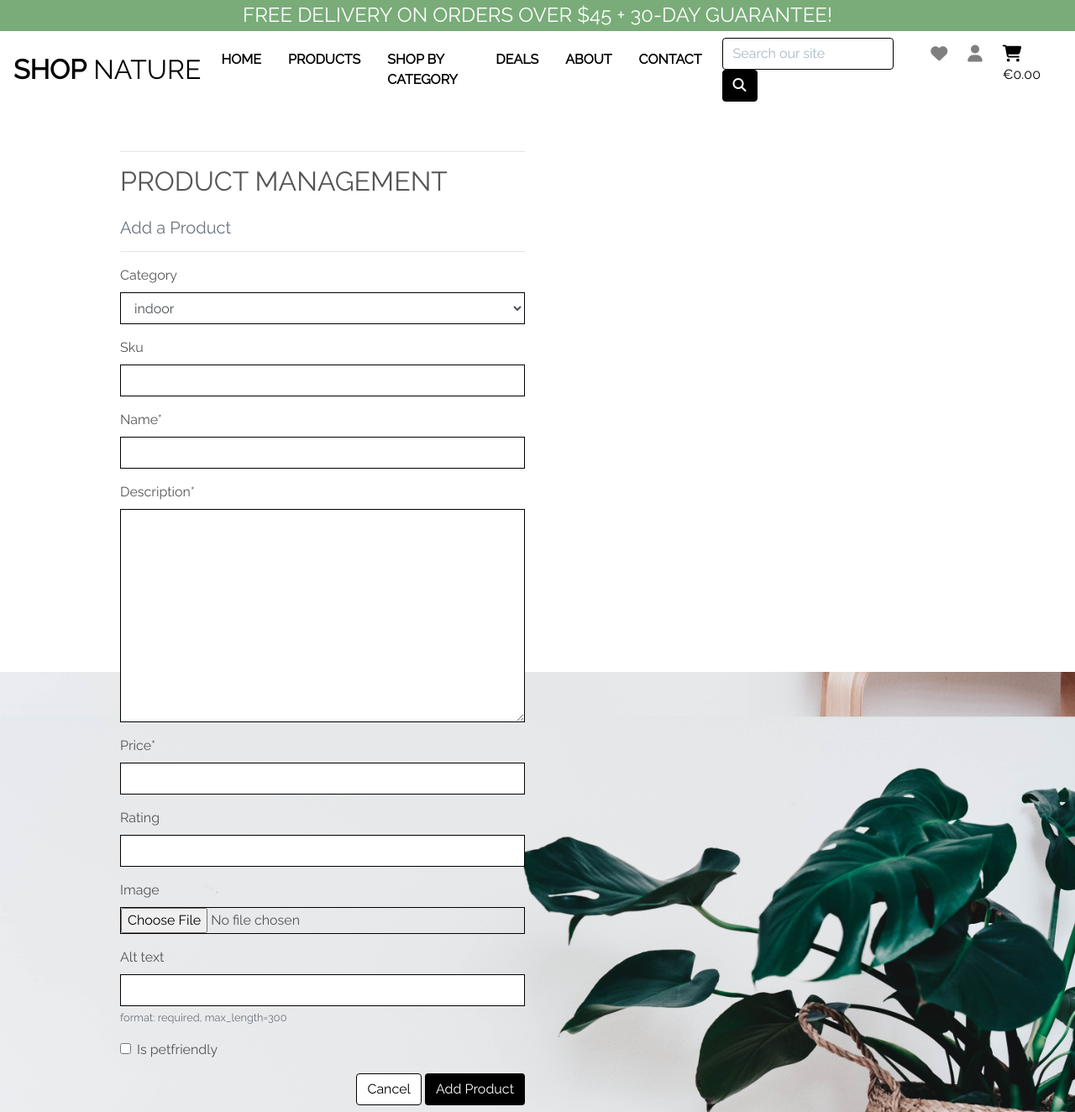
After one commit to NikolettaGr/e-commerce, a Django app: page /products/add/ in a window 1280 px wide. The commit adds this page. Shown: the whole page at 84% size. Run offline with Django 3.2, Linux system fonts and the light colour scheme; data comes from the database, SQL or seed files in the repository; both versions use the stored data as it was after the commit; some libraries are stand-ins or nearby versions.

Commit message:
Product Admin - add product view, url and template

```diff
--- /dev/null
+++ b/products/templates/products/add_product.html
@@ -0,0 +1,37 @@
+{% extends "base.html" %}
+{% load static %}
+
+{% block page_header %}
+<div class="container header-container">
+    <div class="row">
+        <div class="col"></div>
+    </div>
+</div>
+{% endblock %}
+
+{% block content %}
+<div class="overlay"></div>
+<div class="container">
+    <div class="row">
+        <div class="col-12 col-md-6">
+            <hr>
+            <h2 class="logo-font mb-4">Product Management</h2>
+            <h5 class="text-muted">Add a Product</h5>
+            <hr>
+        </div>
+    </div>
+
+    <div class="row">
+        <div class="col-12 col-md-6">
+            <form method="POST" action="{% url 'add_product' %}" class="form mb-2" enctype="multipart/form-data">
+                {% csrf_token %}
+                {{ form | crispy }}
+                <div class="text-right">
+                    <a class="btn btn-outline-black rounded-2" href="{% url 'products' %}">Cancel</a>
+                    <button class="btn btn-black rounded-2" type="submit">Add Product</button>
+                </div>
+            </form>
+        </div>
+    </div>
+</div>
+{% endblock %}
--- a/products/urls.py
+++ b/products/urls.py
@@ -3,5 +3,6 @@ from . import views
 
 urlpatterns = [
     path('', views.all_products, name='products'),
-    path('<product_id>', views.product_detail, name='product_detail'),
+    path('<int:product_id>/', views.product_detail, name='product_detail'),
+    path('add/', views.add_product, name='add_product'),
 ]
--- a/products/views.py
+++ b/products/views.py
@@ -3,6 +3,7 @@ from django.contrib import messages
 from django.db.models import Q
 from django.db.models.functions import Lower
 from .models import Product, Category
+from .forms import ProductForm
 
 def all_products(request):
     """ A view to show all plant products, including sorting and search queries """
@@ -75,3 +76,14 @@ def product_detail(request, product_id):
     }
 
     return render(request, 'products/product_detail.html', context)
+
+
+def add_product(request):
+    """ Add a product to the store """
+    form = ProductForm()
+    template = 'products/add_product.html'
+    context = {
+        'form': form,
+    }
+
+    return render(request, template, context)
--- a/templates/base.html
+++ b/templates/base.html
@@ -138,7 +138,7 @@
                         <div class="dropdown-menu border-0" aria-labelledby="user-options">
                             {% if request.user.is_authenticated %}
                             {% if request.user.is_superuser %}
-                            <a href="" class="dropdown-item">Product Management</a>
+                            <a href="{% url 'add_product' %}" class="dropdown-item">Product Management</a>
                             {% endif %}
                             <a href="{% url 'profile' %}" class="dropdown-item">My Profile</a>
                             <a href="{% url 'account_logout' %}" class="dropdown-item">Logout</a>
```
Also changed, not shown: db.sqlite3.
